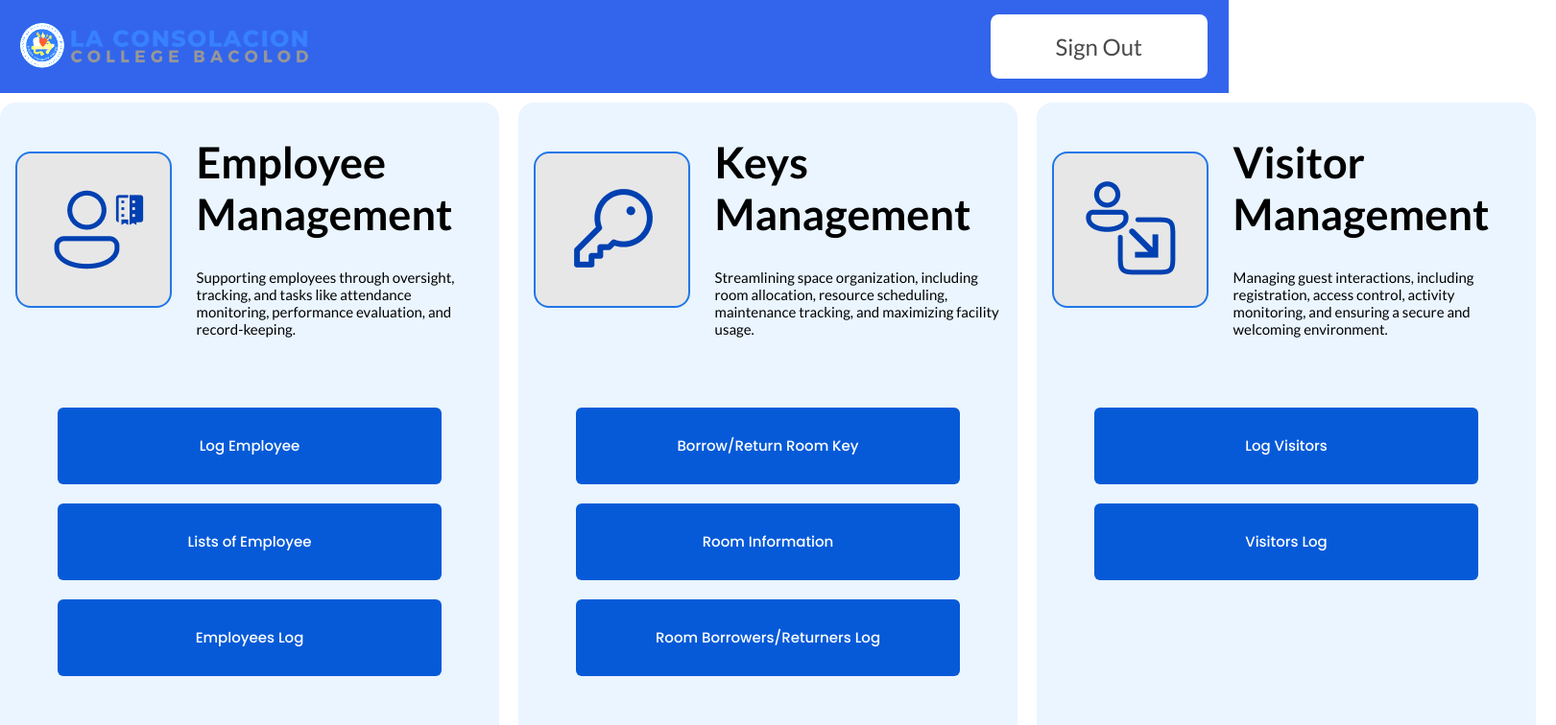
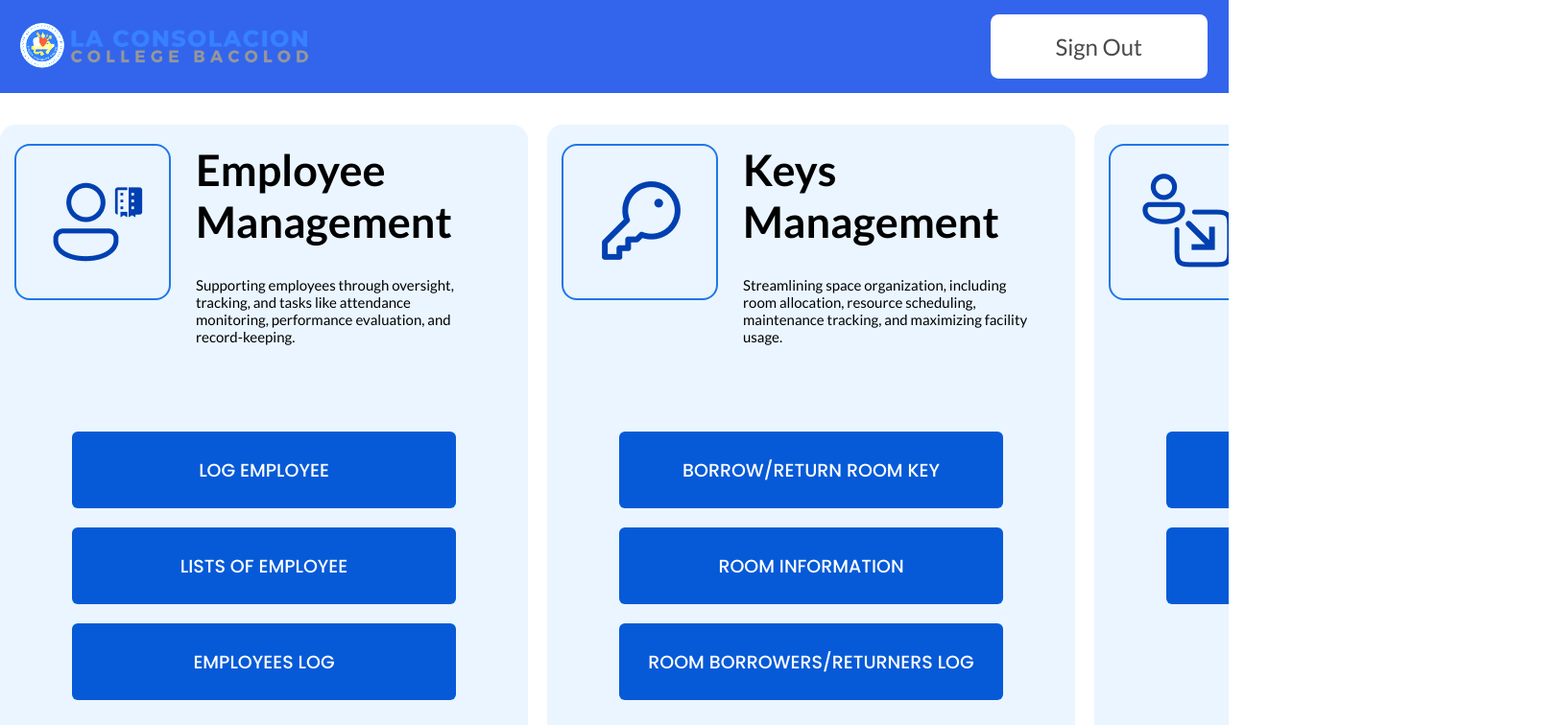
Before and after one commit to dizean/logapplication, a React (Create React App) app in the folder frontend/: page /Dashboard in a window 1280 px wide. Shown: the top 756 px of the page at 96% size, 1621 px wide, since content can reach past the window. Built offline with nearby package versions, Linux system fonts and the light colour scheme.

Commit message:
update eveythoing

```diff
--- a/frontend/src/App.css
+++ b/frontend/src/App.css
@@ -144,16 +144,18 @@ input::placeholder {
 }
 
 .search-bar{
-  padding: 10px 10px;
+
+  padding: 10px;
 }
 .search-bar input{
-  width: 300px;
+  width: 400px;
   padding: 5px;
 }
 
 .download-table-xls-button{
-  padding: 10px 10px;
-  margin: 10px 10px;
+  padding: 15px;
+  font-size: 15px;
+  margin: 15px 0;
 }
 .table-data {
   width: 100%;
@@ -168,6 +170,9 @@ input::placeholder {
 .styled-table td {
   padding: 10px 5px;
   border: 1px solid #940a0a;
+}
+.styled-table td{
+  font-size: 25px;
 }
 .styled-table th {
   background-color: #007bff;
--- a/frontend/src/components/finalpages/Dashboard.jsx
+++ b/frontend/src/components/finalpages/Dashboard.jsx
@@ -42,6 +42,7 @@ const DashBoard = () => {
         purpose: "",
         place: "",
       });
+      alert("Visitor log recorded.")
       closeModal();
     } catch (error) {
       alert("error");
--- a/frontend/src/components/finalpages/Navbar.jsx
+++ b/frontend/src/components/finalpages/Navbar.jsx
@@ -13,7 +13,7 @@ const NavHome = () => {
             </div>
 
             <Link to="/Dashboard" style={{ textDecoration: 'none' }}>
-          <div className="dash-right" >Back To </div>
+          <div className="dash-right" >Back To Main</div>
           </Link>
 
            </div>
--- a/frontend/src/components/finalpages/dashboard.css
+++ b/frontend/src/components/finalpages/dashboard.css
@@ -43,10 +43,12 @@
     border-radius: 0.682rem;
 }
 .dash{
-
+    overflow: hidden;
+    height: 90vh;
     margin: 10px auto;
     display: flex;
     justify-content: space-around;
+    align-items: center;
     gap: 20px;
 }
 
@@ -71,7 +73,6 @@ border-radius: 1rem;
 
     display: flex;
     align-items: center;
-    background-color: #e7e7e7;
     justify-content: center;
     width: 159px;
     height: 159px;
@@ -92,12 +93,12 @@ border-radius: 1rem;
 }
 
 .click-btn{
-    font-size: 15px;
+    text-transform: uppercase;
+    font-size: 19px;
     width: 400px;
     height: 80px;
 }
 .BUTTONS{
-
     display: flex;
     align-items: center;
     justify-content: center;
@@ -125,12 +126,10 @@ border-radius: 1rem;
 .icon-employee-cont{
 
     display: flex;
-    align-items: center;
 
-    margin: 0% 0% 0% 2%;
     width: 520px;
 
-    padding: 1%;
+    padding: 20px 15px;
 
 
 }
@@ -142,7 +141,7 @@ border-radius: 1rem;
     width: 300px;
 }
 .employ-title-desc{
-
+    margin-top: -30px;
     margin-left: 5%;
     width: 200px;
 /* background-color: aqua; */
--- a/frontend/src/components/finalpages/viewemployee.css
+++ b/frontend/src/components/finalpages/viewemployee.css
@@ -13,7 +13,10 @@
     padding: 10px;
 }
 .t-left{
-    font-size: 25px;
+    font-size: 40px;
+}
+.t-right button{
+    font-size: 20px;
 }
 .viemployeelog .data-grid{
     width: 100%;
```
